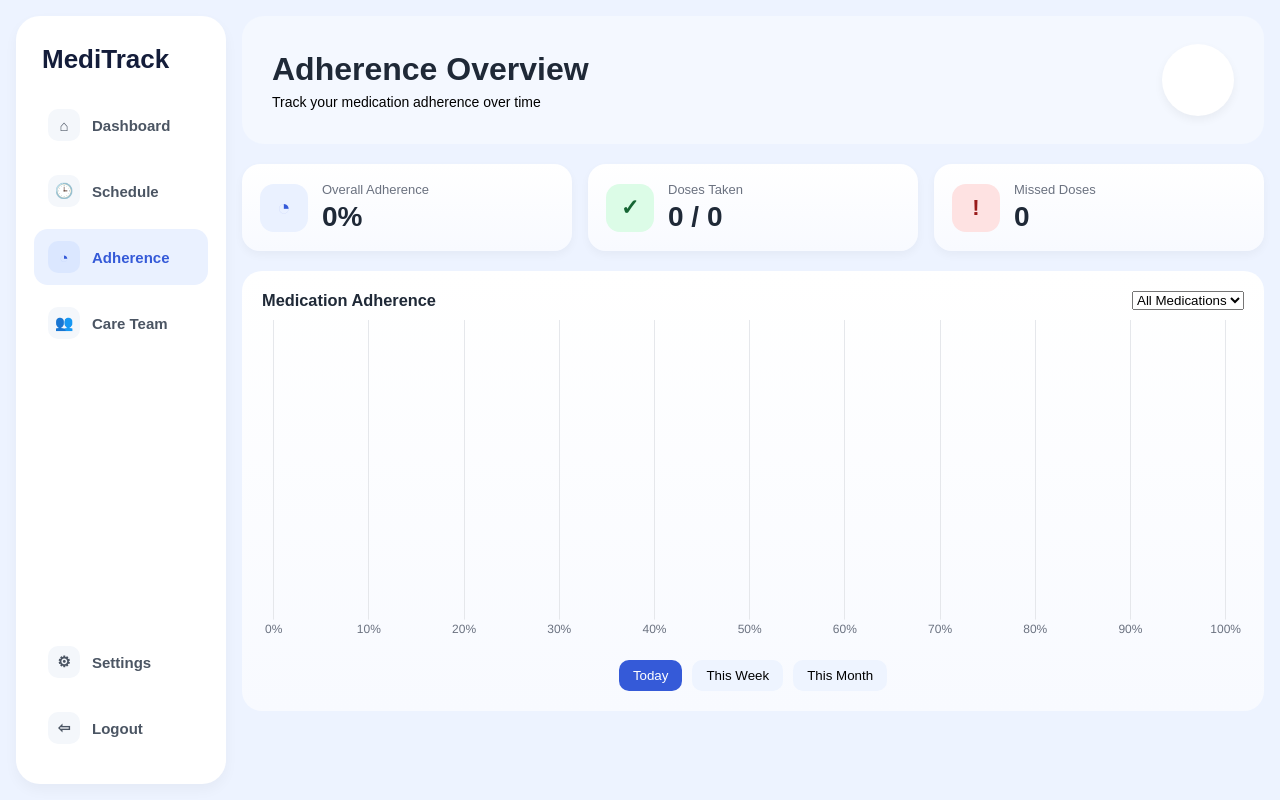
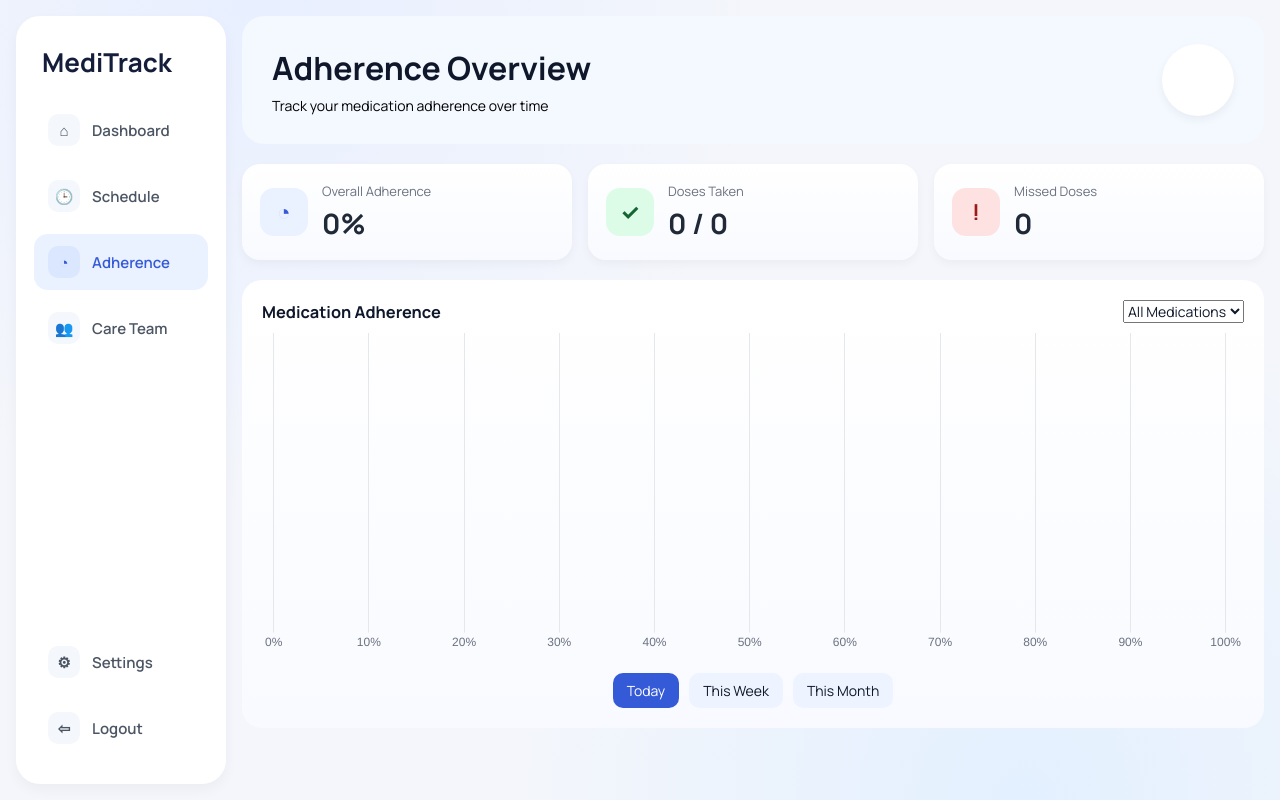
Before and after one commit to Kowthar04/smart-medication-system, a Flask app: page /patient/adherence in a window 1280 px wide. Run offline with Flask 3, Linux system fonts and the light colour scheme; data that the repository does not hold is empty; some libraries are stand-ins or nearby versions.

Commit message:
Changed universal font and background colour

```diff
--- a/backend/static/adherence.css
+++ b/backend/static/adherence.css
@@ -1,16 +1,3 @@
-/* Base */
-* {
-    margin: 0;
-    padding: 0;
-    box-sizing: border-box;
-}
-
-body {
-    font-family: Arial, sans-serif;
-    background: #edf3ff;
-    color: #1f2937;
-}
-
 /* Layout */
 .dashboard-container {
     display: flex;
--- a/backend/static/schedule.css
+++ b/backend/static/schedule.css
@@ -1,20 +1,7 @@
-* {
-    margin: 0;
-    padding: 0;
-    box-sizing: border-box;
-}
-
 html,
 body {
     height: 100%;
     overflow: hidden;
-    font-family: Arial, sans-serif;
-    background: #edf3ff;
-    color: #1f2937;
-}
-
-body {
-    font-size: 14px;
 }
 
 
--- a/backend/static/styles.css
+++ b/backend/static/styles.css
@@ -59,3 +59,33 @@
     --shadow-dark: 0 8px 30px rgba(15, 23, 42, 0.18);
 
 }
+
+*,
+*::before,
+*::after {
+    margin: 0;
+    padding: 0;
+    box-sizing: border-box;
+}
+
+body {
+    font-family: var(--font-body);
+    font-size: 14px;
+    color: var(--text);
+    background:
+        radial-gradient(circle at 20% 0%, var(--bg-tint-a) 0%, transparent 40%),
+        radial-gradient(circle at 80% 100%, var(--bg-tint-b) 0%, transparent 40%),
+        var(--bg);
+    -webkit-font-smoothing: antialiased;
+    -moz-osx-font-smoothing: grayscale;
+}
+
+
+button,
+input,
+select,
+textarea {
+    font-family: inherit;
+    font-size: inherit;
+    color: inherit;
+}
```
Also changed, not shown: backend/static/patient.css (+0 -13 lines).
